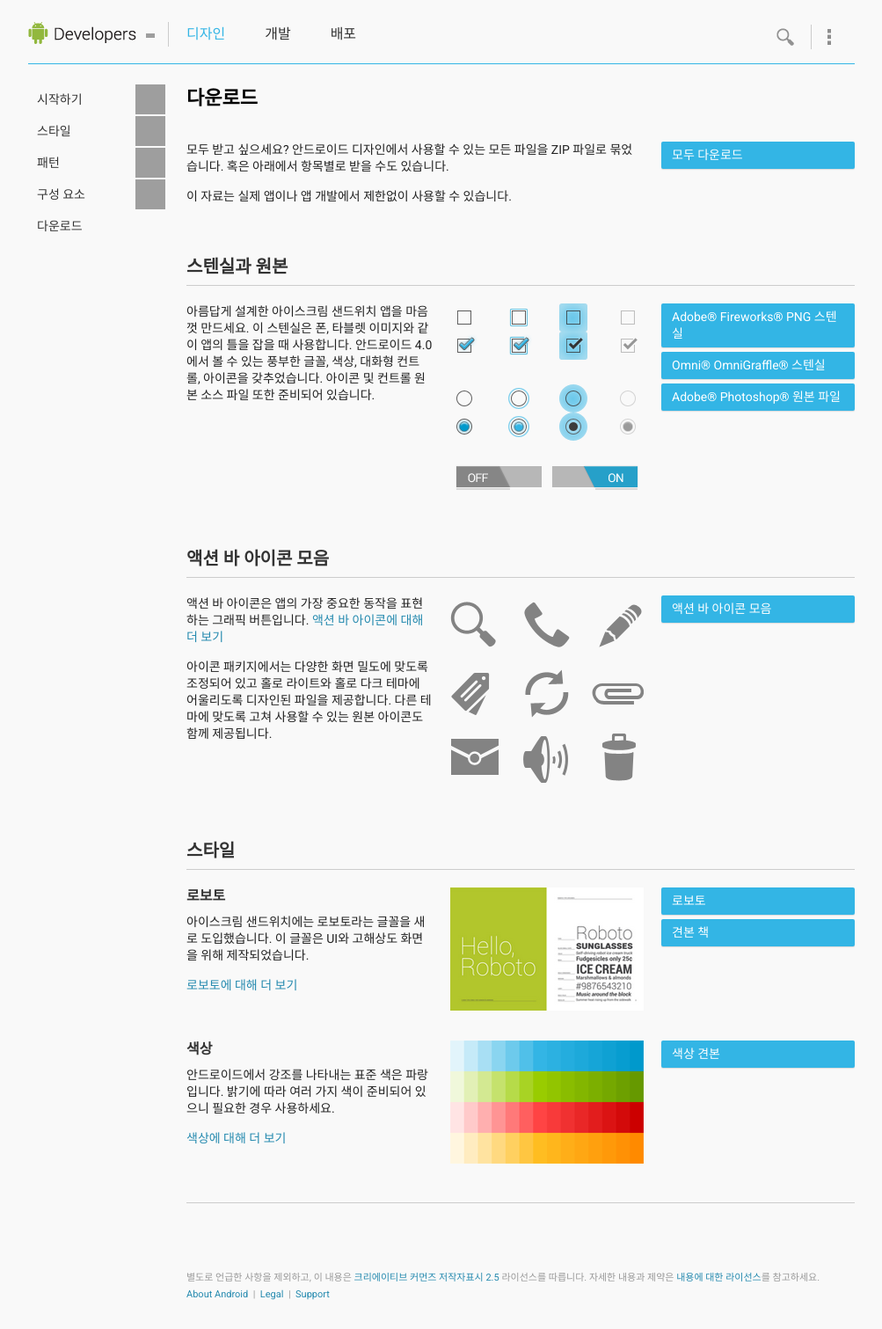
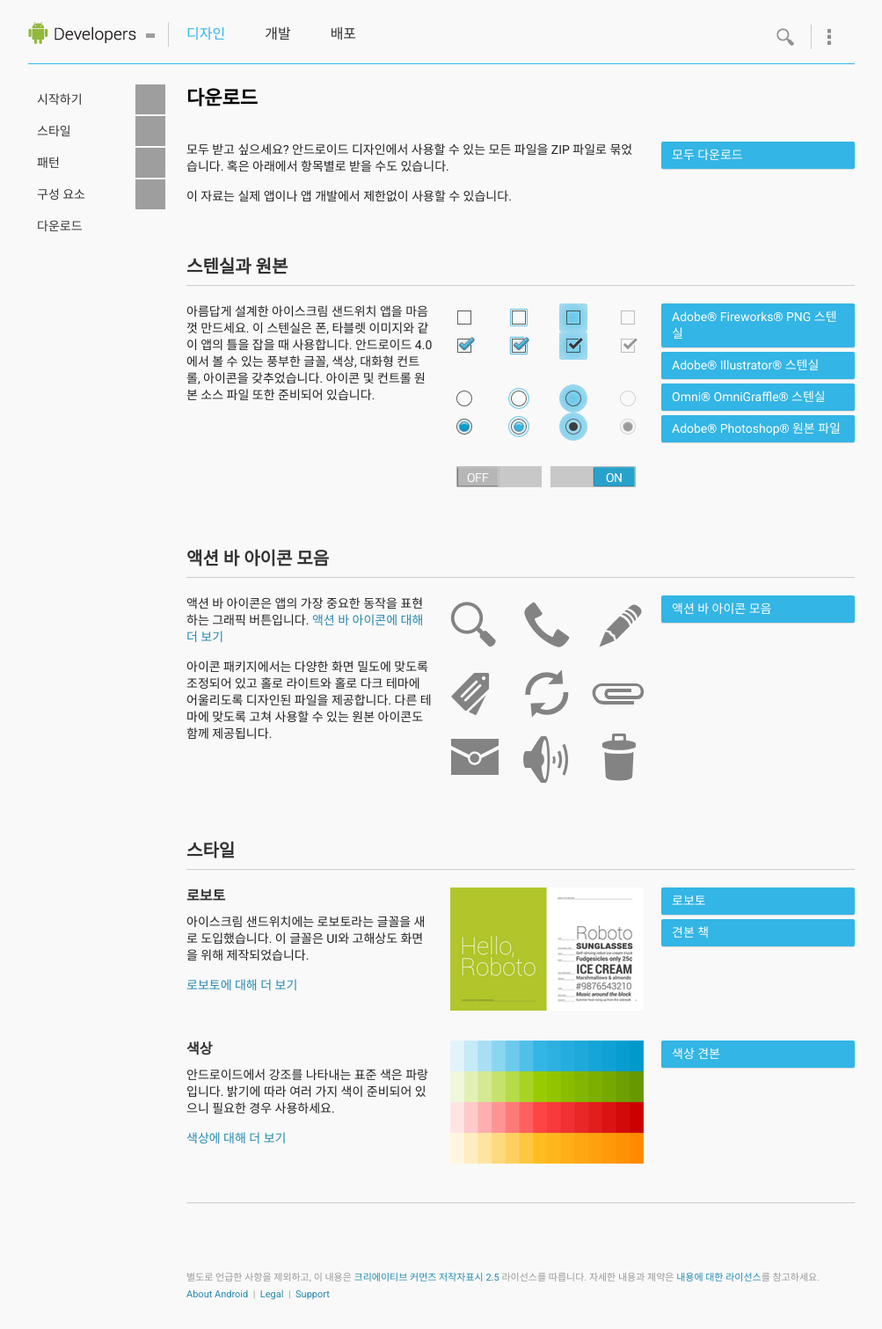
Before and after one commit to klutzy/android-design-ko, a Jekyll site: the page built from downloads/index.html, in a window 1280 px wide, cut to the strip 0-1511 px from the top of the page. Shown: the whole strip at 88% size, without its empty margins (138-1141 px from the left). Built offline with Jekyll 4.4.1, drawn with Linux system fonts in a browser that asks for light colours; comment, search, counter and statistics services are not loaded; grey boxes are pictures that could not be loaded.

Commit message:
downloads: 링크 및 그림 갱신

```diff
--- a/downloads/index.html
+++ b/downloads/index.html
@@ -17,7 +17,7 @@
   <div class="layout-content-col span-4">
 
 <p>
-  <a class="download-button" href="https://dl-ssl.google.com/android/design/Android_Design_Downloads_20120229.zip">모두 다운로드</a>
+  <a class="download-button" href="http://developer.android.com/downloads/design/Android_Design_Downloads_20120823.zip">모두 다운로드</a>
 </p>
 
   </div>
@@ -45,11 +45,10 @@
   <div class="layout-content-col span-4">
 
 <p>
-  <a class="download-button" href="https://dl-ssl.google.com/android/design/Android_Design_Fireworks_Stencil_20120229.png">Adobe&#174; Fireworks&#174; PNG 스텐실</a>
-  <a class="download-button" href="https://dl-ssl.google.com/android/design/Android_Design_OmniGraffle_Stencil_20120229.graffle">Omni&#174; OmniGraffle&#174; 스텐실</a>
-  <a class="download-button"
-  href="https://dl-ssl.google.com/android/design/Android_Design_Holo_Widgets_20120229.zip">Adobe&#174;
-  Photoshop&#174; 원본 파일</a>
+  <a class="download-button" href="http://developer.android.com/downloads/design/Android_Design_Fireworks_Stencil_20120814.png">Adobe&#174; Fireworks&#174; PNG 스텐실</a>
+  <a class="download-button" href="http://developer.android.com/downloads/design/Android_Design_Illustrator_Vectors_20120814.ai">Adobe&#174; Illustrator&#174; 스텐실</a>
+  <a class="download-button" href="http://developer.android.com/downloads/design/Android_Design_OmniGraffle_Stencil_20120814.graffle">Omni&#174; OmniGraffle&#174; 스텐실</a>
+  <a class="download-button" href="http://developer.android.com/downloads/design/Android_Design_Holo_Widgets_20120814.zip">Adobe&#174; Photoshop&#174; 원본 파일</a>
 </p>
 
   </div>
@@ -79,7 +78,7 @@
   <div class="layout-content-col span-4">
 
 <p>
-  <a class="download-button" href="https://dl-ssl.google.com/android/design/Android_Design_Icons_20120229.zip">액션 바 아이콘 모음</a>
+  <a class="download-button" href="http://developer.android.com/downloads/design/Android_Design_Icons_20120814.zip">액션 바 아이콘 모음</a>
 </p>
 
   </div>
@@ -107,10 +106,8 @@
   <div class="layout-content-col span-4">
 
 <p>
-  <a class="download-button" href="https://dl-ssl.google.com/android/design/Roboto_Hinted_20111129.zip">로보토</a>
-  <a class="download-button"
-  href="https://dl-ssl.google.com/android/design/Roboto_Specimen_Book_20111129.pdf">견본
-  책</a>
+  <a class="download-button" href="http://developer.android.com/downloads/design/Roboto_Hinted_20120823.zip">로보토</a>
+  <a class="download-button" href="http://developer.android.com/downloads/design/Roboto_Specimen_Book_20111129.pdf">견본 책</a>
 </p>
 
   </div>
@@ -135,9 +132,7 @@
   <div class="layout-content-col span-4">
 
 <p>
-  <a class="download-button"
-  href="https://dl-ssl.google.com/android/design/Android_Design_Color_Swatches_20120229.zip">색상
-  견본</a>
+  <a class="download-button" href="http://developer.android.com/downloads/design/Android_Design_Color_Swatches_20120229.zip">색상 견본</a>
 </p>
 
   </div>
```
Also changed, not shown: media/downloads_stencils.png.
